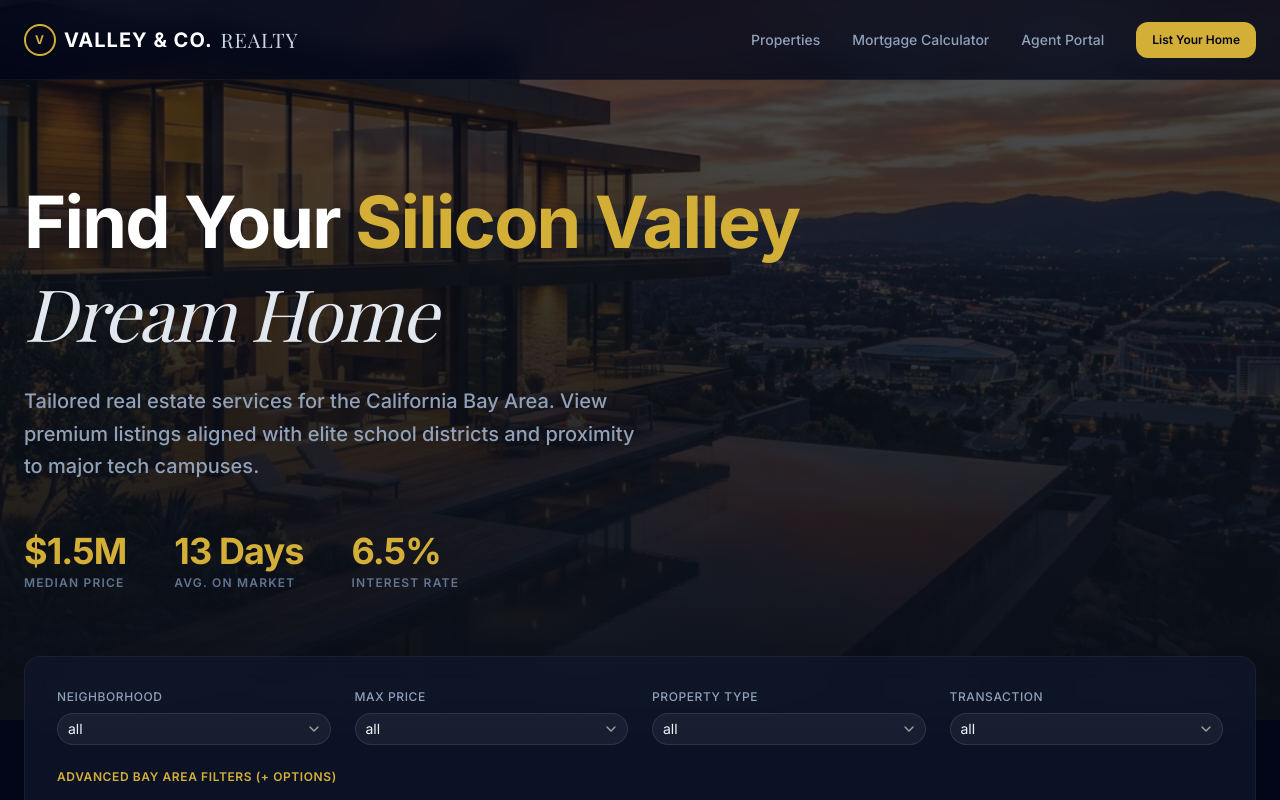
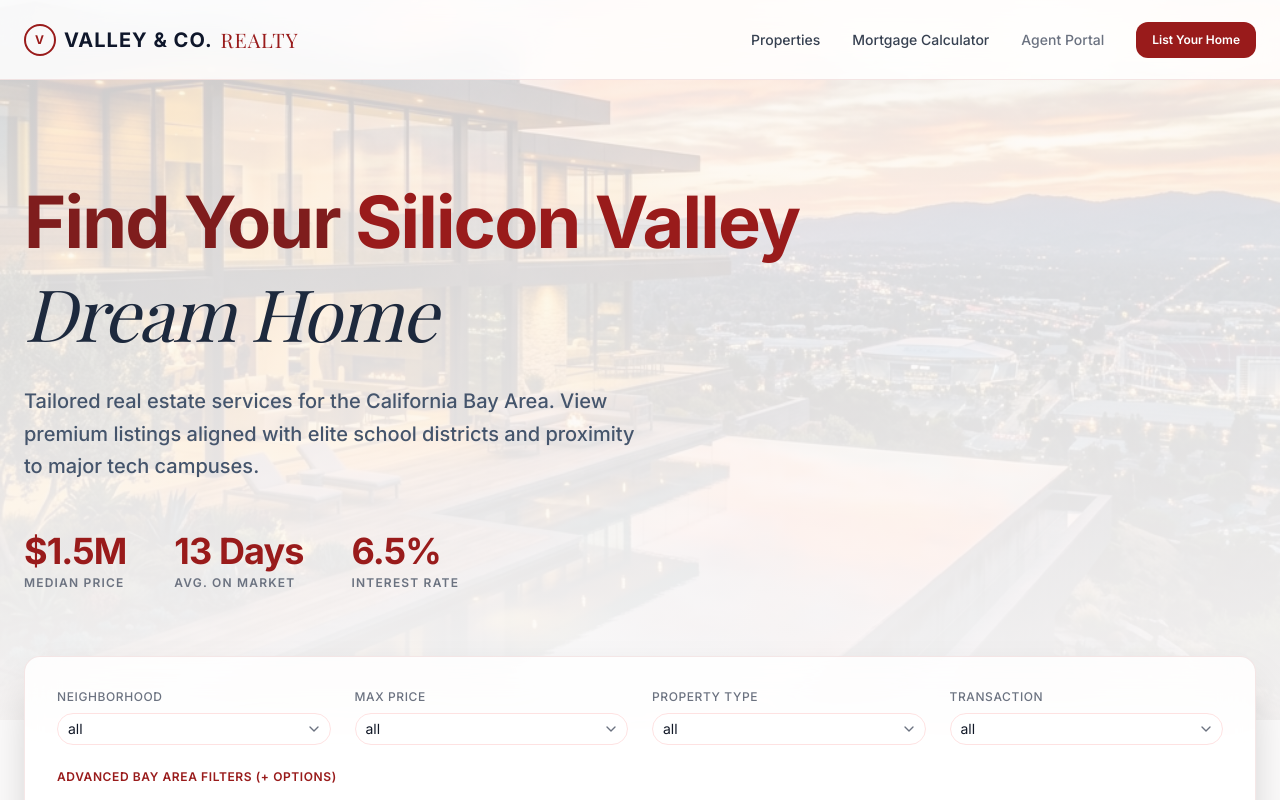
Before and after one commit to mohithsindhya13-collab/bayarea-realty, a Next.js app: page / in a window 1280 px wide. Shown: the top 800 px of the page. Built offline with nearby package versions, Linux system fonts and the light colour scheme; a web font is replaced by a local one.

Commit message:
Design: Redesign theme to a light mode luxurious red and white palette with rich typography

```diff
--- a/src/app/globals.css
+++ b/src/app/globals.css
@@ -42,32 +42,32 @@
 }
 
 :root {
-  --background: oklch(0.12 0.015 250); /* Dark slate background */
-  --foreground: oklch(0.985 0 0);
+  --background: #fdfdfd;
+  --foreground: #111827;
 
-  --card: oklch(0.15 0.02 250);
-  --card-foreground: oklch(0.985 0 0);
+  --card: #ffffff;
+  --card-foreground: #111827;
 
-  --popover: oklch(0.15 0.02 250);
-  --popover-foreground: oklch(0.985 0 0);
+  --popover: #ffffff;
+  --popover-foreground: #111827;
 
-  --primary: oklch(0.985 0 0);
-  --primary-foreground: oklch(0.205 0 0);
+  --primary: #991b1b; /* Luxurious deep red */
+  --primary-foreground: #ffffff;
 
-  --secondary: oklch(0.269 0 0);
-  --secondary-foreground: oklch(0.985 0 0);
+  --secondary: #f3f4f6;
+  --secondary-foreground: #111827;
 
-  --muted: oklch(0.269 0 0);
-  --muted-foreground: oklch(0.708 0 0);
+  --muted: #f3f4f6;
+  --muted-foreground: #6b7280;
 
-  --accent: oklch(0.269 0 0);
-  --accent-foreground: oklch(0.985 0 0);
+  --accent: #fee2e2;
+  --accent-foreground: #991b1b;
 
-  --destructive: oklch(0.704 0.191 22.216);
+  --destructive: #dc2626;
 
-  --border: oklch(1 0 0 / 10%);
-  --input: oklch(1 0 0 / 12%);
-  --ring: oklch(0.556 0 0);
+  --border: #fee2e2; /* Soft red-tinted border */
+  --input: #fee2e2;
+  --ring: #991b1b;
   --radius: 0.75rem;
 }
 
@@ -112,6 +112,119 @@ table {
   }
   body {
     @apply bg-background text-foreground font-sans antialiased;
-    background-color: #0b0f19;
+    background-color: #fcfbfb !important;
+    color: #1f2937 !important;
   }
 }
+
+/* Light Mode Overrides for Dark Slate classes */
+.bg-slate-900,
+.bg-slate-950,
+.bg-slate-900\/40,
+.bg-slate-900\/75,
+.bg-slate-950\/60,
+.bg-slate-950\/85,
+.bg-slate-950\/90,
+.bg-white\/2,
+.bg-white\/5 {
+  background-color: #ffffff !important;
+}
+
+.text-slate-100,
+.text-slate-200,
+.text-slate-300,
+.text-slate-50,
+.text-white {
+  color: #111827 !important;
+}
+
+.text-slate-400,
+.text-slate-500 {
+  color: #6b7280 !important;
+}
+
+.border-white\/5,
+.border-white\/10,
+.border-white\/20,
+.border-slate-800 {
+  border-color: #fee2e2 !important;
+}
+
+/* Glassmorphism backgrounds for navbar, search filters, and detail cards */
+.backdrop-blur-md,
+.backdrop-blur-sm {
+  backdrop-filter: blur(16px) saturate(180%);
+  background-color: rgba(255, 255, 255, 0.85) !important;
+  border-color: rgba(153, 27, 27, 0.1) !important;
+}
+
+/* Page titles & headings styled as rich burgundy red */
+h1, h2, h3, h4, h5, h6,
+.group-hover\:text-\[\#d4af37\] {
+  color: #7f1d1d !important;
+}
+
+/* Brand logo and custom highlighted red features */
+.bg-\[\#d4af37\] {
+  background-color: #991b1b !important; /* Rich crimson red buttons */
+  color: #ffffff !important;
+}
+
+.bg-\[\#d4af37\]:hover,
+.hover\:bg-\[\#f3cf65\]:hover {
+  background-color: #7f1d1d !important; /* Deep burgundy hover */
+  color: #ffffff !important;
+}
+
+.text-gold,
+.text-\[\#d4af37\] {
+  color: #991b1b !important;
+}
+
+.hover\:text-\[\#d4af37\]:hover {
+  color: #7f1d1d !important;
+}
+
+.hover\:border-\[\#d4af37\]:hover {
+  border-color: #991b1b !important;
+}
+
+.border-\[\#d4af37\]\/30,
+.hover\:border-\[\#d4af37\]\/30:hover {
+  border-color: rgba(153, 27, 27, 0.2) !important;
+}
+
+/* Navigation links */
+nav a {
+  color: #374151 !important;
+}
+
+nav a:hover,
+.hover\:text-white:hover,
+.hover\:text-slate-200:hover,
+.hover\:text-slate-300:hover {
+  color: #991b1b !important;
+}
+
+/* Active navigation tab & buttons */
+[data-state="active"] {
+  background-color: #fee2e2 !important;
+  color: #991b1b !important;
+  border-color: #fee2e2 !important;
+}
+
+/* Inputs, textareas, and selects */
+input, select, textarea {
+  background-color: #ffffff !important;
+  color: #111827 !important;
+  border: 1px solid #fee2e2 !important;
+}
+
+input:focus, select:focus, textarea:focus {
+  border-color: #991b1b !important;
+  outline: none;
+}
+
+input::placeholder, textarea::placeholder {
+  color: #9ca3af !important;
+}
--- a/src/app/page.tsx
+++ b/src/app/page.tsx
@@ -221,7 +221,7 @@ export default function Home() {
   };
 
   return (
-    <div className="bg-slate-950 min-h-screen text-slate-100 selection:bg-[#d4af37] selection:text-slate-950">
+    <div className="bg-[#fcfbfb] min-h-screen text-slate-800 selection:bg-[#fee2e2] selection:text-[#991b1b]">
 
       {/* Navbar header */}
       <Header
@@ -231,14 +231,14 @@ export default function Home() {
       />
 
       {/* Hero section */}
-      <section className="relative min-h-[90vh] flex items-center pt-24 pb-12 overflow-hidden bg-cover bg-center" style={{ backgroundImage: `linear-gradient(rgba(11, 15, 25, 0.7), rgba(11, 15, 25, 0.98)), url('/assets/images/hero_background.png')` }}>
+      <section className="relative min-h-[90vh] flex items-center pt-24 pb-12 overflow-hidden bg-cover bg-center" style={{ backgroundImage: `linear-gradient(rgba(253, 251, 251, 0.8), rgba(253, 251, 251, 0.96)), url('/assets/images/hero_background.png')` }}>
         <div className="max-w-[1280px] mx-auto px-6 w-full relative z-10 flex flex-col justify-center animate-fadeIn">
           <div className="max-w-[800px]">
-            <h1 className="text-5xl md:text-7xl font-bold tracking-tight text-white mb-6 leading-tight">
-              Find Your <span className="text-[#d4af37]">Silicon Valley</span><br />
-              <span className="font-serif font-normal italic text-slate-200">Dream Home</span>
+            <h1 className="text-5xl md:text-7xl font-bold tracking-tight text-[#7f1d1d] mb-6 leading-tight">
+              Find Your <span className="text-[#991b1b]">Silicon Valley</span><br />
+              <span className="font-serif font-normal italic text-slate-800">Dream Home</span>
             </h1>
-            <p className="text-slate-400 text-lg md:text-xl font-medium mb-12 max-w-[620px] leading-relaxed">
+            <p className="text-slate-600 text-lg md:text-xl font-medium mb-12 max-w-[620px] leading-relaxed">
               Tailored real estate services for the California Bay Area. View premium listings aligned with elite school districts and proximity to major tech campuses.
             </p>
 
--- a/src/components/Header.tsx
+++ b/src/components/Header.tsx
@@ -21,11 +21,11 @@ export function Header({ onAdminClick, onSellClick, isAdminLoggedIn }: HeaderPro
   return (
     <header className="fixed top-0 left-0 right-0 z-50 h-20 bg-slate-950/75 backdrop-blur-md border-b border-white/5 transition-all">
       <div className="max-width-1280 mx-auto px-6 h-full flex items-center justify-between">
-        <a href="#" className="flex items-center gap-2 text-xl font-bold tracking-wider text-white">
-          <div className="w-8 h-8 rounded-full border-2 border-[#d4af37] flex items-center justify-center text-xs font-black text-[#d4af37]">
+        <a href="#" className="flex items-center gap-2 text-xl font-bold tracking-wider text-slate-900">
+          <div className="w-8 h-8 rounded-full border-2 border-[#991b1b] flex items-center justify-center text-xs font-black text-[#991b1b]">
             V
           </div>
-          VALLEY & CO. <span className="font-serif font-normal text-slate-300">REALTY</span>
+          VALLEY & CO. <span className="font-serif font-normal text-[#991b1b]">REALTY</span>
         </a>
 
         <nav className="hidden md:flex items-center gap-8 text-sm font-medium text-slate-400">
```
